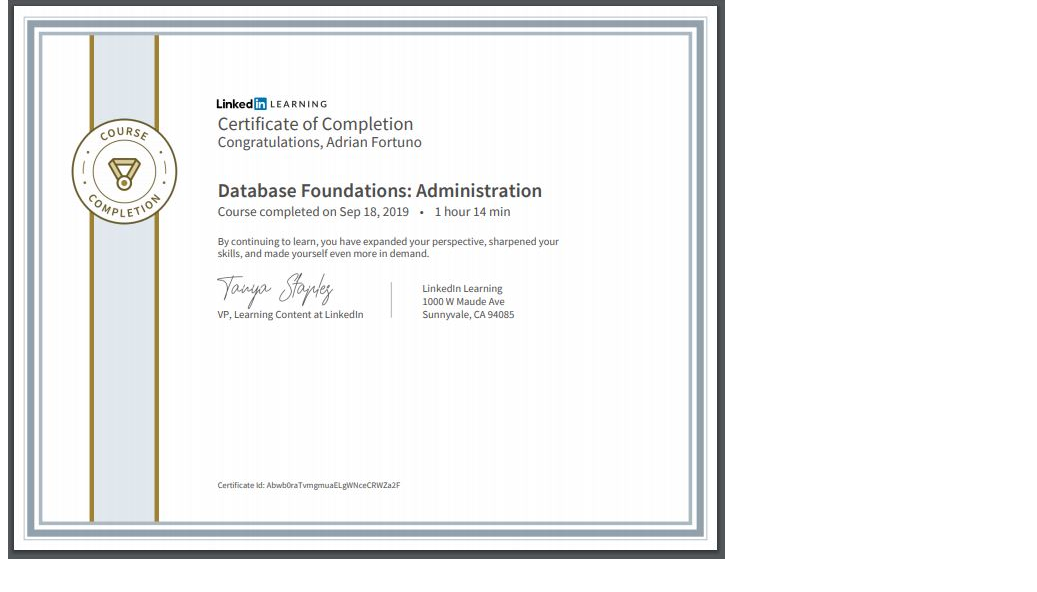
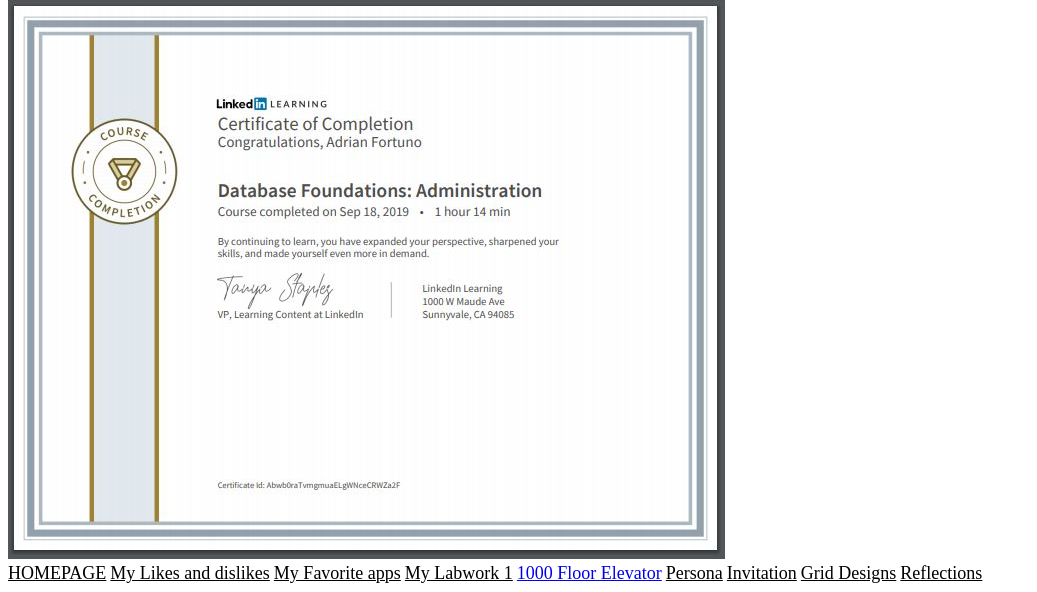
Before and after one commit to Xedris/Userdes1, a PHP site: page /UX-DESIGN-CERTIFICATES.php in a window 1280 px wide. Shown: the part 3304-3896 px from the top of the page, without its empty margins (0-1037 px from the left). Before the commit the page ends 3863 px from the top, so only its background shows below. Run offline with PHP 8.4, Linux system fonts and the light colour scheme.

Commit message:
Update UX-DESIGN-CERTIFICATES.php

```diff
--- a/UX-DESIGN-CERTIFICATES.php
+++ b/UX-DESIGN-CERTIFICATES.php
@@ -23,6 +23,15 @@
 <h1>Learning SQL Programming</h1>
 <p4><img src="cert 5.JPG" alt="INTERACTION DESIGN: PROJECTS AND PLATFORMS"></p4>
 <h1>Database Foundations: Administration</h1>
-<p6><img src="cert 6.JPG" alt="UX FOUNDATIONS: INTERACTION DESIGN"></p6>
+<p6><img src="cert 6.JPG" alt="UX FOUNDATIONS: INTERACTION DESIGN"></p6><br>
+<a href="index.php"style="color:Black;"><font size="4">HOMEPAGE</font></a>
+<a href="new-2.php"style="color:Black;"><font size="4">My Likes and dislikes</font></a>
+<a href="Activity2.php"style="color:Black;"><font size="4">My Favorite apps</font></a>
+<a href="LABWORK1_Fortuno.php"style="color:Black;"><font size="4">My Labwork 1</font></a>
+<a href="Activity3.php"php"style="color:Black;"><font size="4">1000 Floor Elevator</font></a>
+<a href="Activity-6.php"style="color:Black;"><font size="4">Persona</font></a>
+<a href="Activity-7.php"style="color:Black;"><font size="4">Invitation</font></a>
+<a href="Grid.php"style="color:Black;"><font size="4">Grid Designs</font></a>
+<a href="Reflections.php"style="color:Black;"><font size="4">Reflections</font></a>
 </body>
 </html>
```
